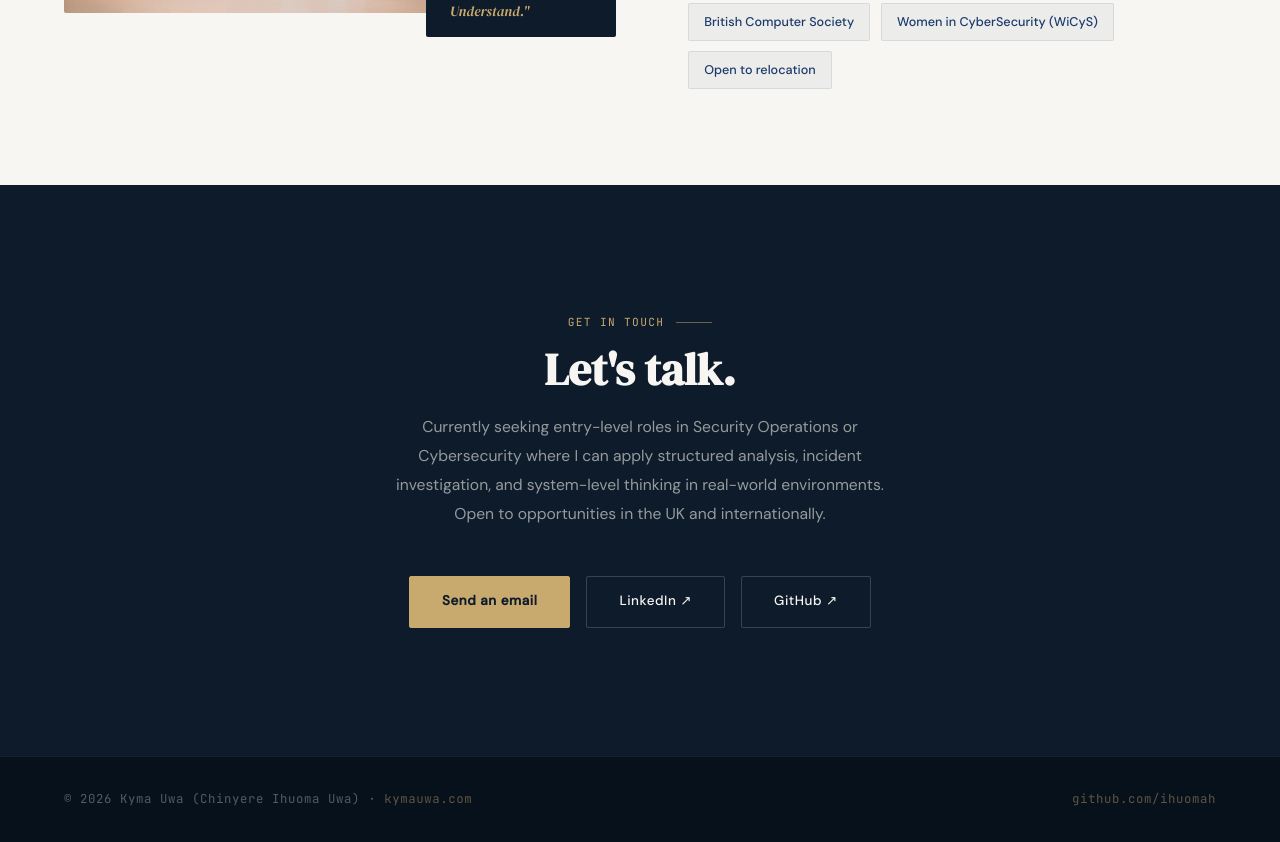
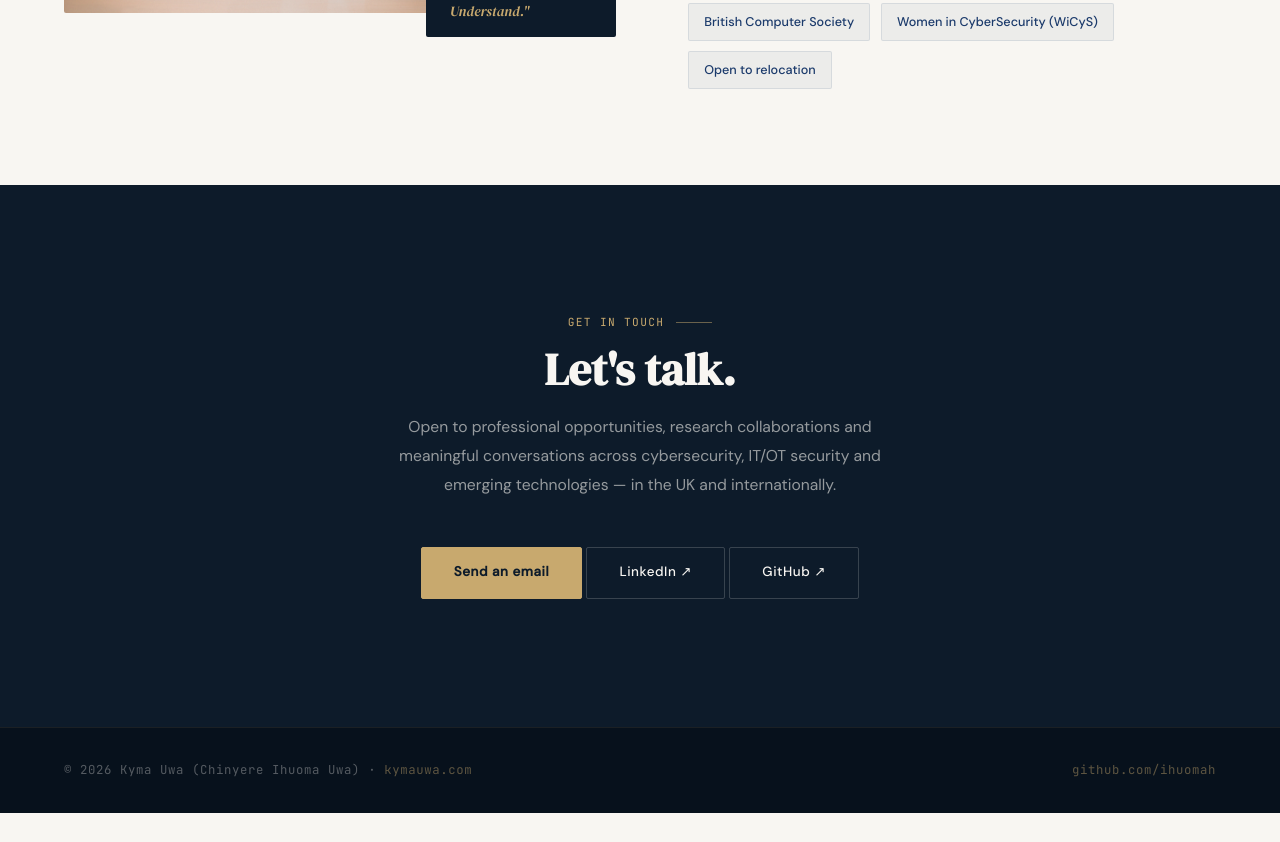
Before and after one commit to ihuomah/ihuomah.github.io, a plain HTML site: page index.html in a window 1280 px wide. Shown: the part 4611-5453 px from the top of the page. After the commit the page ends 5424 px from the top, so only its background shows below. Drawn offline with Linux system fonts and the light colour scheme.

Commit message:
Revise contact description for clarity and focus
Updated contact section to reflect current professional interests and opportunities.

```diff
--- a/index.html
+++ b/index.html
@@ -1113,9 +1113,11 @@ footer a{
 <section id="contact">
   <div class="section-label">Get in touch</div>
   <h2 class="section-title fade-up">Let's talk.</h2>
-  <p class="contact-sub fade-up">Currently seeking entry-level roles in Security Operations or Cybersecurity where I can apply structured analysis, incident investigation, and system-level thinking in real-world environments. Open to opportunities in the UK and internationally.</p>
-
-  <div class="contact-links fade-up">
+ <p class="contact-sub fade-up">
+  Open to professional opportunities, research collaborations
+  and meaningful conversations across cybersecurity, IT/OT
+  security and emerging technologies — in the UK and internationally.
+</p>
     <a href="mailto:uwachinyereihuoma@gmail.com" class="c-link primary">Send an email</a>
     <a href="https://linkedin.com/in/chinyere-ihuoma-uwa" target="_blank" rel="noopener" class="c-link">LinkedIn ↗</a>
     <a href="https://github.com/ihuomah" target="_blank" rel="noopener" class="c-link">GitHub ↗</a>
```
